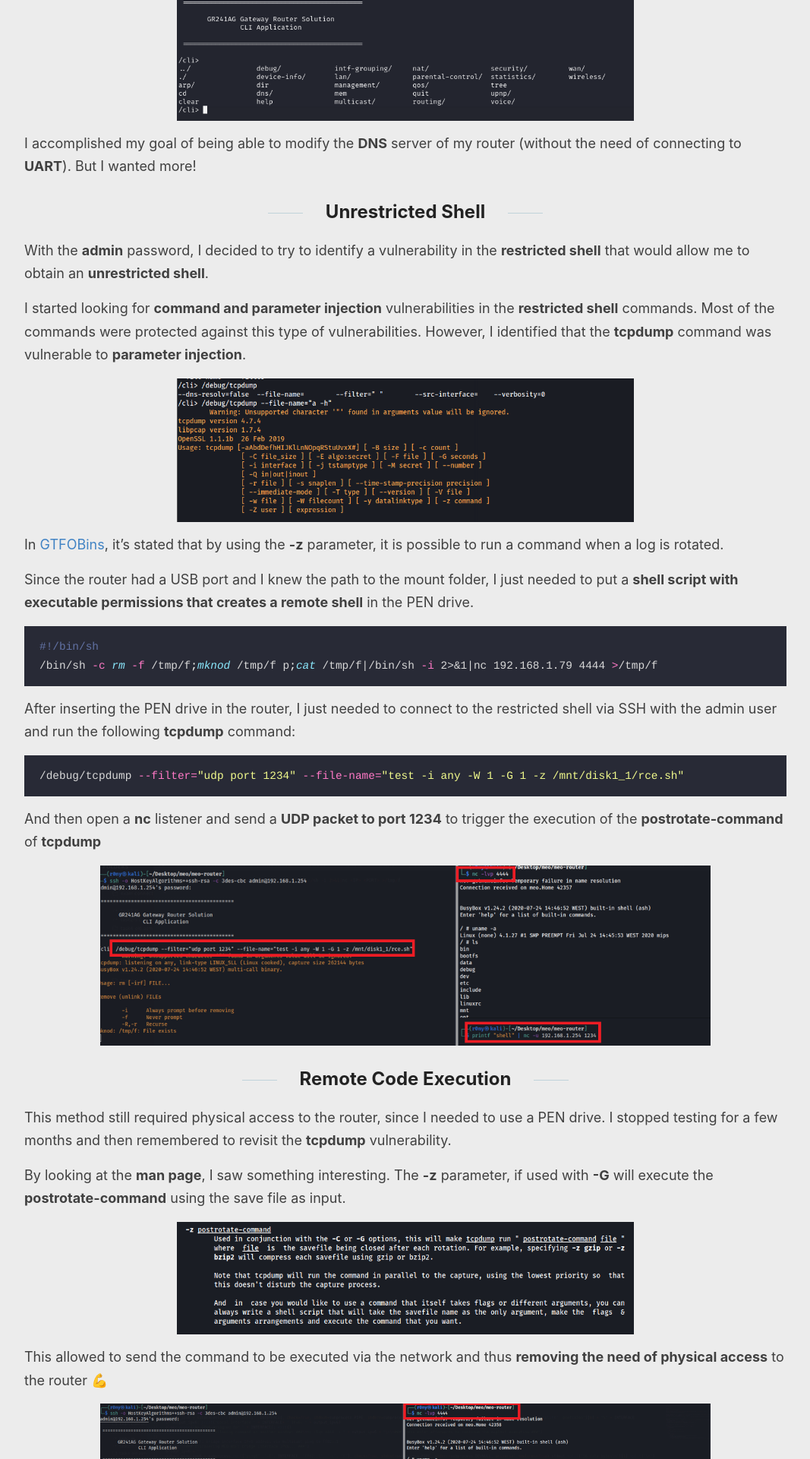
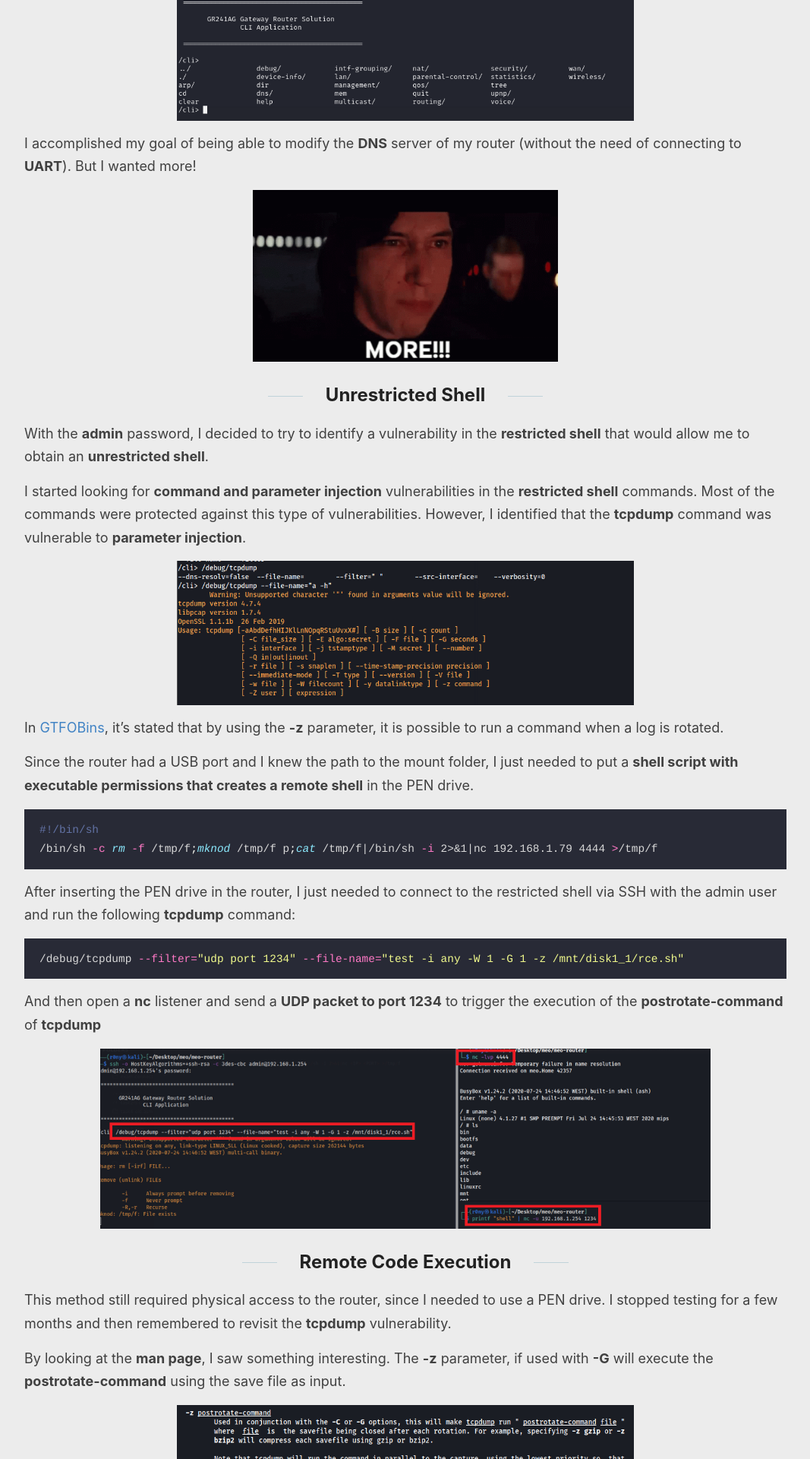
Before and after one commit to joaodomingos/joaodomingos.github.io, a Jekyll site: the page built from _posts/2025-05-25-FiberGateway-GR241AG-Full-Exploit-Chain.md, in a window 1280 px wide. Shown: the part 3709-5629 px from the top of the page at 76% size, without its empty margins (106-1173 px from the left). Built offline with Jekyll 4.4.1, drawn with Linux system fonts in a browser that asks for light colours.

Commit message:
corrections

```diff
--- a/_posts/2025-05-25-FiberGateway-GR241AG-Full-Exploit-Chain.md
+++ b/_posts/2025-05-25-FiberGateway-GR241AG-Full-Exploit-Chain.md
@@ -61,6 +61,8 @@ Using this password I was able to obtain shell access with the **admin** user. T
 [![](/images/fibergateway/adminshell.png){: style="display:block; margin: 0 auto"  width="60%"}](/images/fibergateway/adminshell.png)
 
 I accomplished my goal of being able to modify the **DNS** server of my router (without the need of connecting to **UART**). But I wanted more!
+
+[![](/images/fibergateway/more.gif){: style="display:block; margin: 0 auto"  width="40%"}](/images/fibergateway/more.gif)
 
 ## Unrestricted Shell
 
```
Also changed, not shown: images/fibergateway/more.gif (added).
